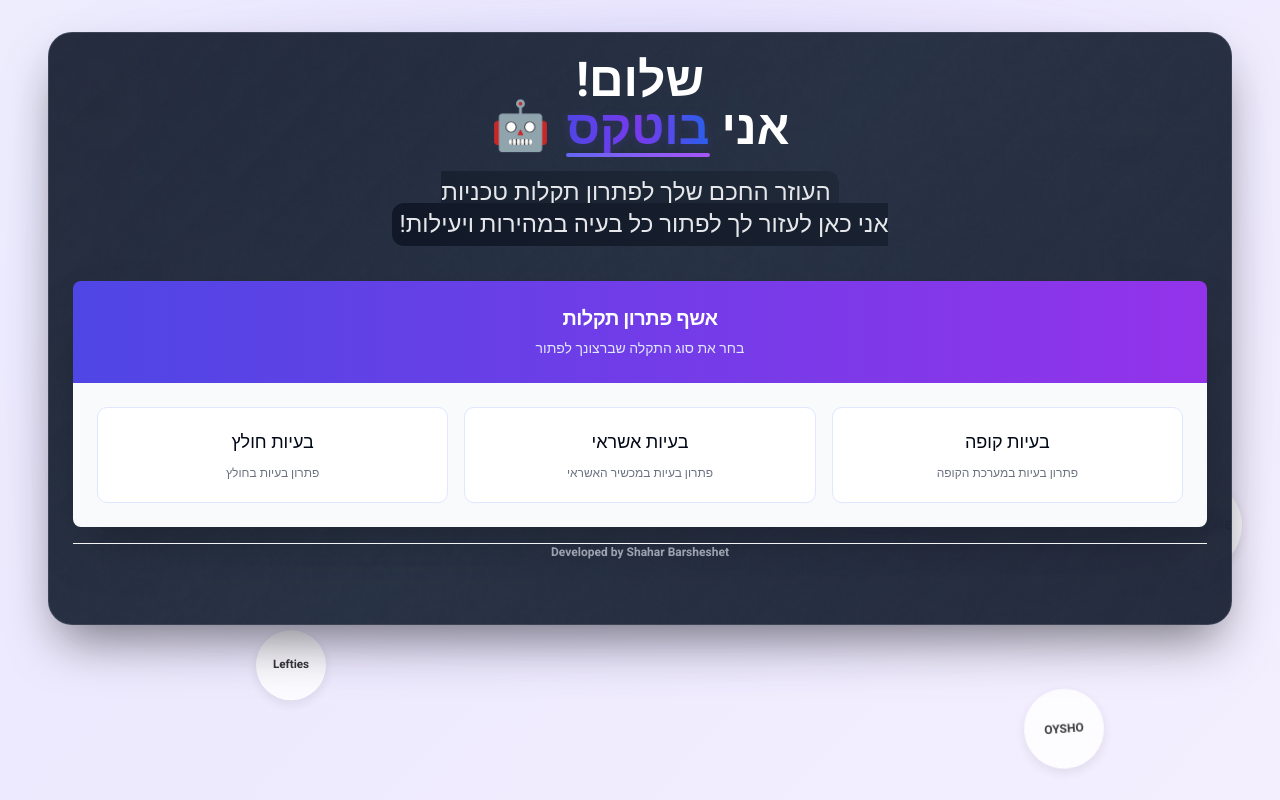
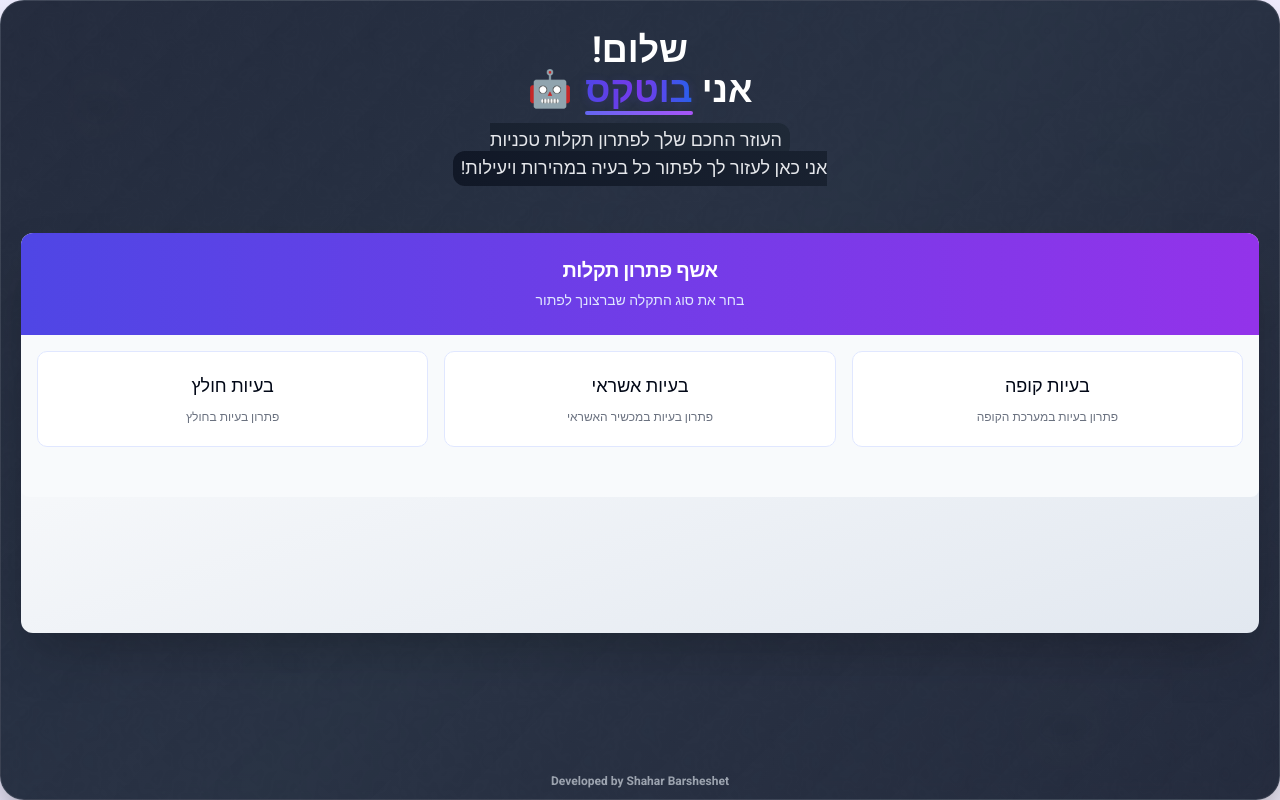
Before and after one commit to torro1212/bot-empty, a React (Vite) app: page / in a window 1280 px wide. Built offline with nearby package versions, Linux system fonts and the light colour scheme.

Commit message:
Update EmailJS documentation and fix automated solution wizard components

```diff
--- a/src/components/AutomatedSolutionWizard.tsx
+++ b/src/components/AutomatedSolutionWizard.tsx
@@ -52,7 +52,26 @@ const styles: Record<string, CSSProperties> = {
     boxShadow: '0 25px 50px -12px rgba(0, 0, 0, 0.25)',
     border: 'none',
     background: 'linear-gradient(to bottom right, white, #e2e8f0)',
-    textAlign: 'center'
+    textAlign: 'center',
+    width: '100vw',
+    height: 'auto',
+    minHeight: '400px',
+    margin: '0',
+    maxWidth: '100vw',
+    maxHeight: '100vh',
+    overflow: 'auto'
+  },
+  cardFullScreen: {
+    boxShadow: '0 25px 50px -12px rgba(0, 0, 0, 0.25)',
+    border: 'none',
+    background: 'linear-gradient(to bottom right, white, #e2e8f0)',
+    textAlign: 'center',
+    width: '100vw',
+    height: '100vh',
+    margin: '0',
+    maxWidth: '100vw',
+    maxHeight: '100vh',
+    overflow: 'auto'
   },
   cardHeader: {
     background: 'linear-gradient(to right, #4f46e5, #9333ea)',
@@ -133,6 +152,9 @@ const styles: Record<string, CSSProperties> = {
   cardContent: {
     backgroundColor: '#f8fafc',
     borderRadius: '0 0 0.5rem 0.5rem',
+    paddingBottom: '50px',
+    maxHeight: '100vh',
+    overflow: 'auto'
   },
   rtlContainer: {
     direction: 'rtl',
@@ -180,9 +202,12 @@ interface FlowData {
 interface WizardProps {
   onComplete?: (showFeedbackForm?: boolean, showReportForm?: boolean) => void;
   onReportIssue?: () => void;
+  onWizardStart?: () => void;
+  onWizardReset?: () => void;
+  isWizardStarted?: boolean;
 }
 
-const AutomatedSolutionWizard = ({ onComplete, onReportIssue }: WizardProps) => {
+const AutomatedSolutionWizard = ({ onComplete, onReportIssue, onWizardStart, onWizardReset, isWizardStarted = false }: WizardProps) => {
   const [selectedFlow, setSelectedFlow] = useState<string | null>(null);
   const [currentNodeId, setCurrentNodeId] = useState<string | null>(null);
   const [currentNode, setCurrentNode] = useState<FlowNode | null>(null);
@@ -291,6 +316,8 @@ const AutomatedSolutionWizard = ({ onComplete, onReportIssue }: WizardProps) =>
       setSelectedFlow(null);
       setCurrentNodeId(null);
       setCurrentNode(null);
+      // איפוס מצב האשף כשחוזרים למסך הבחירה הראשי
+      if (onWizardReset) onWizardReset();
     }
   };
 
@@ -548,12 +575,12 @@ const AutomatedSolutionWizard = ({ onComplete, onReportIssue }: WizardProps) =>
   // Render flow selection
   if (!selectedFlow) {
     return (
-      <Card style={styles.card}>
+      <Card style={isWizardStarted ? styles.cardFullScreen : styles.card}>
         <CardHeader style={styles.cardHeader}>
           <CardTitle style={styles.cardTitle} className="text-xl rtl-text">אשף פתרון תקלות</CardTitle>
           <CardDescription style={styles.cardDescription} className="rtl-text">בחר את סוג התקלה שברצונך לפתור</CardDescription>
         </CardHeader>
-        <CardContent className="p-6" style={styles.cardContent}>
+        <CardContent className="p-4 pb-2" style={styles.cardContent}>
           <div className="grid grid-cols-1 sm:grid-cols-3 gap-4">
             {flowTypes.map((flow) => (
               <Button
@@ -561,7 +588,10 @@ const AutomatedSolutionWizard = ({ onComplete, onReportIssue }: WizardProps) =>
                 variant="outline"
                 className="flex-col items-center justify-center gap-2 hover:bg-indigo-50 hover:border-indigo-300 transition-all rtl-text"
                 style={styles.flowTypeButton}
-                onClick={() => setSelectedFlow(flow.id)}
+                onClick={() => {
+                  setSelectedFlow(flow.id);
+                  if (onWizardStart) onWizardStart();
+                }}
               >
                 <div className="text-lg font-medium rtl-text">{flow.name}</div>
                 <div className="text-xs text-gray-500 rtl-text">{flow.description}</div>
@@ -575,12 +605,23 @@ const AutomatedSolutionWizard = ({ onComplete, onReportIssue }: WizardProps) =>
 
   // Render current node
   return (
-    <Card style={styles.card}>
+    <Card style={styles.cardFullScreen}>
       <CardHeader style={styles.cardHeader}>
         <div className="flex justify-between items-center">
           <CardTitle style={styles.cardTitle} className="text-xl rtl-text">
             {flowTypes.find(f => f.id === selectedFlow)?.name}
           </CardTitle>
+
+          {/* Botex Center */}
+          <div className="flex items-center gap-2">
+            <span className="text-2xl">🤖</span>
+                         <span className="text-xl font-bold" style={{
+               color: '#ffffff',
+               textShadow: '0 0 10px rgba(255, 255, 255, 0.8), 0 0 20px rgba(255, 255, 255, 0.6), 0 0 30px rgba(255, 255, 255, 0.4)',
+               filter: 'brightness(1.2)'
+             }}>בוטקס</span>
+          </div>
+
           <Badge variant="outline" style={styles.badge} className="rtl-text">
             שלב {history.length + 1}
           </Badge>
--- a/src/pages/Index.tsx
+++ b/src/pages/Index.tsx
@@ -135,12 +135,17 @@ const styles: Record<string, CSSProperties> = {
     padding: '1.5rem',
     backgroundColor: '#ffffff',
     boxShadow: '0 20px 25px -5px rgba(0, 0, 0, 0.1), 0 10px 10px -5px rgba(0, 0, 0, 0.04)',
-    position: 'relative',
-    maxWidth: '500px',
-    margin: '0 auto',
+    position: 'fixed',
+    top: '2vh',
+    left: '50%',
+    transform: 'translateX(-50%)',
+    width: '95vw',
+    maxWidth: '800px',
+    height: '90vh',
+    overflowY: 'auto',
+    zIndex: 1000,
     background: 'linear-gradient(145deg, #ffffff, #f9fafb)',
     border: '1px solid rgba(59, 130, 246, 0.1)',
-    overflow: 'hidden',
     direction: 'rtl',
     textAlign: 'right',
     fontFamily: "'Heebo', sans-serif"
@@ -519,6 +524,7 @@ const Index = () => {
   const [showFeedbackPrompt, setShowFeedbackPrompt] = useState(false);
   const [showFeedbackForm, setShowFeedbackForm] = useState(false);
   const [solutionCompleted, setSolutionCompleted] = useState(false);
+  const [wizardStarted, setWizardStarted] = useState(false);
   const [showReportForm, setShowReportForm] = useState(false);
   const [showReportPrompt, setShowReportPrompt] = useState(false);
   const [brandBubbles, setBrandBubbles] = useState<Array<{
@@ -577,6 +583,7 @@ const Index = () => {
 
   const handleSolutionComplete = (showFeedbackForm?: boolean, showReportForm?: boolean) => {
     setSolutionCompleted(true);
+    setWizardStarted(false);
 
     // אם התבקש להציג טופס משוב, נציג אותו ישירות
     if (showFeedbackForm) {
@@ -798,44 +805,90 @@ ${navigator.userAgent}
       </div>
 
       {/* Hero Section */}
-      <section style={styles.heroSection} className="py-8 sm:py-16 px-4" aria-label="אזור הגיבור" data-section-name="אזור הגיבור (Hero Section)">
-        <div className="container mx-auto text-center">
+      <section style={styles.heroSection} className="w-full min-h-screen" aria-label="אזור הגיבור" data-section-name="אזור הגיבור (Hero Section)">
+        <div className="w-full text-center">
           <div className="relative">
             <div className="absolute inset-0" style={styles.heroCardGlow}></div>
-            <div style={{...styles.heroCard}} className="relative sm:p-8 sm:rounded-3xl">
-              <h2 className="text-3xl sm:text-5xl font-bold mb-4 sm:mb-6 relative" dir="rtl">
+            <div style={{
+              ...styles.heroCard,
+              width: '100vw',
+              height: '100vh',
+              position: 'fixed',
+              top: '0',
+              left: '0',
+              zIndex: 1000,
+              display: 'flex',
+              flexDirection: 'column',
+              alignItems: 'center',
+              justifyContent: 'flex-start',
+              padding: '20px'
+                          }}>
+              {/* כותרת תוצג רק כשהאשף לא התחיל וטופס המשוב לא פתוח */}
+              {!wizardStarted && !showFeedbackForm && (
+                <div className="text-center mb-4" style={{marginTop: '10px'}}>
+                  <h2 className="text-2xl sm:text-4xl font-bold mb-2 sm:mb-4 relative" dir="rtl">
                     שלום!<br />
                     אני <span style={styles.gradientText} className="relative inline-block">
                       בוטקס
                       <span className="absolute -bottom-1 left-0 w-full h-1 bg-gradient-to-r from-indigo-500 to-purple-500 rounded-full"></span>
                     </span> <span className="inline-block mr-1 animate-bounce">🤖</span>
                   </h2>
-              <p className="text-lg sm:text-2xl text-gray-200 mb-8 sm:mb-10 max-w-2xl mx-auto leading-relaxed relative" dir="rtl">
+                  <p className="text-sm sm:text-lg text-gray-200 mb-4 sm:mb-6 max-w-2xl mx-auto leading-relaxed relative" dir="rtl">
                     <span className="bg-gradient-to-r from-gray-900 to-gray-800 px-2 py-1 rounded-lg" dir="rtl">
                       העוזר החכם שלך לפתרון תקלות טכניות<br />
                       אני כאן לעזור לך לפתור כל בעיה במהירות ויעילות!
                     </span>
                   </p>
+                </div>
+              )}
 
                 {/* Automated Solution Wizard */}
+              <div style={{flexGrow: 1, width: '100%', display: 'flex', alignItems: 'flex-start', justifyContent: 'center', paddingTop: '10px'}}>
                 {!solutionCompleted && !showReportForm && !showReportPrompt && (
                   <AutomatedSolutionWizard
                     onComplete={handleSolutionComplete}
                     onReportIssue={() => setShowReportForm(true)}
+                    onWizardStart={() => setWizardStarted(true)}
+                    onWizardReset={() => setWizardStarted(false)}
+                    isWizardStarted={wizardStarted}
                   />
                 )}
+              </div>
 
               {/* Report Form */}
               {showReportForm && (
+                <>
+                  {/* Dark overlay behind report form */}
+                  <div
+                    style={{
+                      position: 'fixed',
+                      top: 0,
+                      left: 0,
+                      width: '100vw',
+                      height: '100vh',
+                      backgroundColor: 'rgba(0, 0, 0, 0.7)',
+                      zIndex: 999,
+                      backdropFilter: 'blur(5px)'
+                    }}
+                    onClick={() => {
+                      setShowReportForm(false);
+                      setSolutionCompleted(false);
+                    }}
+                  />
                   <Card style={{
                     borderRadius: '16px',
                     backgroundColor: '#ffffff',
                     boxShadow: '0 25px 50px -12px rgba(0, 0, 0, 0.15)',
                     border: '1px solid rgba(99, 102, 241, 0.1)',
-                  overflow: 'hidden',
-                  maxWidth: '500px',
-                  margin: '0 auto',
-                  position: 'relative'
+                    position: 'fixed',
+                    top: '2vh',
+                    left: '50%',
+                    transform: 'translateX(-50%)',
+                    width: '95vw',
+                    maxWidth: '800px',
+                    height: '90vh',
+                    overflowY: 'auto',
+                    zIndex: 1000
                   }} className="animate-in zoom-in-95 duration-300">
                   <div className="absolute top-0 left-0 w-full h-1 bg-gradient-to-r from-blue-500 via-indigo-500 to-purple-500"></div>
 
@@ -856,7 +909,7 @@ ${navigator.userAgent}
                     <form onSubmit={handleReportFormSubmit} className="space-y-6" style={styles.formContainer}>
                       <div className="space-y-2">
                         <Label htmlFor="brand" className="text-center block font-medium text-gray-700">מותג:</Label>
-                        <div className="mx-auto" style={{maxWidth: '400px'}}>
+                        <div className="mx-auto" style={{maxWidth: '600px'}}>
                           <Select
                             name="brand"
                             value={reportForm.brand}
@@ -876,15 +929,15 @@ ${navigator.userAgent}
                                 {reportForm.brand || "בחר מותג"}
                               </div>
                             </SelectTrigger>
-                            <SelectContent className="border-blue-200 shadow-lg animation-pulse">
-                              <SelectItem value="ZARA">ZARA</SelectItem>
-                              <SelectItem value="PULL&BEAR">PULL&BEAR</SelectItem>
-                              <SelectItem value="Massimo Dutti">Massimo Dutti</SelectItem>
-                              <SelectItem value="BERSHKA">BERSHKA</SelectItem>
-                              <SelectItem value="STRADIVARIUS">STRADIVARIUS</SelectItem>
-                              <SelectItem value="ZARA HOME">ZARA HOME</SelectItem>
-                              <SelectItem value="Lefties">Lefties</SelectItem>
-                              <SelectItem value="OYSHO">OYSHO</SelectItem>
+                            <SelectContent className="border-blue-200 shadow-lg animation-pulse" style={{textAlign: 'center'}}>
+                              <SelectItem value="ZARA" className="text-center justify-center">ZARA</SelectItem>
+                              <SelectItem value="PULL&BEAR" className="text-center justify-center">PULL&BEAR</SelectItem>
+                              <SelectItem value="Massimo Dutti" className="text-center justify-center">Massimo Dutti</SelectItem>
+                              <SelectItem value="BERSHKA" className="text-center justify-center">BERSHKA</SelectItem>
+                              <SelectItem value="STRADIVARIUS" className="text-center justify-center">STRADIVARIUS</SelectItem>
+                              <SelectItem value="ZARA HOME" className="text-center justify-center">ZARA HOME</SelectItem>
+                              <SelectItem value="Lefties" className="text-center justify-center">Lefties</SelectItem>
+                              <SelectItem value="OYSHO" className="text-center justify-center">OYSHO</SelectItem>
                             </SelectContent>
                           </Select>
                         </div>
@@ -897,16 +950,14 @@ ${navigator.userAgent}
                           }
 
                           #brand-select-trigger svg {
-                            position: absolute;
-                            left: 10px;
-                            right: auto;
+                            display: none;
                           }
                         `}} />
                       </div>
 
                       <div className="space-y-2">
                         <Label htmlFor="branchName" className="text-center block font-medium text-gray-700">שם סניף:</Label>
-                        <div className="relative mx-auto" style={{maxWidth: '400px'}}>
+                        <div className="relative mx-auto" style={{maxWidth: '600px'}}>
                           <Input
                             id="branchName"
                             name="branchName"
@@ -922,7 +973,7 @@ ${navigator.userAgent}
 
                       <div className="space-y-2">
                         <Label htmlFor="registerNumber" className="text-center block font-medium text-gray-700">מספר קופה:</Label>
-                        <div className="relative mx-auto" style={{maxWidth: '400px'}}>
+                        <div className="relative mx-auto" style={{maxWidth: '600px'}}>
                           <Input
                             id="registerNumber"
                             name="registerNumber"
@@ -938,7 +989,7 @@ ${navigator.userAgent}
 
                       <div className="space-y-2">
                         <Label htmlFor="issueDetails" className="text-center block font-medium text-gray-700">פירוט התקלה:</Label>
-                        <div className="relative mx-auto" style={{maxWidth: '400px'}}>
+                        <div className="relative mx-auto" style={{maxWidth: '600px'}}>
                           <Textarea
                             id="issueDetails"
                             name="issueDetails"
@@ -954,7 +1005,7 @@ ${navigator.userAgent}
 
                       <div className="space-y-2">
                         <Label htmlFor="name" className="text-center block font-medium text-gray-700">שם:</Label>
-                        <div className="relative mx-auto" style={{maxWidth: '400px'}}>
+                        <div className="relative mx-auto" style={{maxWidth: '600px'}}>
                           <Input
                             id="name"
                             name="name"
@@ -970,7 +1021,7 @@ ${navigator.userAgent}
 
                       <div className="space-y-2">
                         <Label htmlFor="phone" className="text-center block font-medium text-gray-700">מספר טלפון:</Label>
-                        <div className="relative mx-auto" style={{maxWidth: '400px'}}>
+                        <div className="relative mx-auto" style={{maxWidth: '600px'}}>
                           <Input
                             id="phone"
                             name="phone"
@@ -1025,6 +1076,7 @@ ${navigator.userAgent}
                     </form>
                   </CardContent>
                 </Card>
+                </>
               )}
 
               {/* Feedback Prompt */}
@@ -1041,11 +1093,31 @@ ${navigator.userAgent}
 
               {/* Feedback Form */}
               {showFeedbackForm && !showReportForm && (
+                <>
+                  {/* Dark overlay behind feedback form */}
+                  <div
+                    style={{
+                      position: 'fixed',
+                      top: 0,
+                      left: 0,
+                      width: '100vw',
+                      height: '100vh',
+                      backgroundColor: 'rgba(0, 0, 0, 0.7)',
+                      zIndex: 999,
+                      backdropFilter: 'blur(5px)'
+                    }}
+                    onClick={() => {
+                      setShowFeedbackForm(false);
+                      setShowFeedbackPrompt(false);
+                      setSolutionCompleted(false);
+                    }}
+                  />
                   <FeedbackForm onClose={() => {
                     setShowFeedbackForm(false);
                     setShowFeedbackPrompt(false);
                     setSolutionCompleted(false);
                   }} />
+                </>
               )}
 
               {/* Return to Solution Button */}
@@ -1059,7 +1131,19 @@ ${navigator.userAgent}
               )}
 
               {/* Developer Credit */}
-              <div className="mt-4 mb-6 pb-4 text-sm md:text-xs text-gray-400 border-t border-gray-100 sm:block block font-bold">
+                              <div
+                  className="text-sm md:text-xs text-gray-400 font-bold"
+                  style={{
+                    position: 'absolute',
+                    bottom: '10px',
+                    left: '50%',
+                    transform: 'translateX(-50%)',
+                    zIndex: 1001,
+                    textAlign: 'center',
+                    pointerEvents: 'none',
+                    whiteSpace: 'nowrap'
+                  }}
+                >
                   Developed by Shahar Barsheshet
                 </div>
             </div>
```
Also changed, not shown: 1 other file (tests, documents, lock files or other folders). Lines whose indentation alone changed are shown as unchanged.
